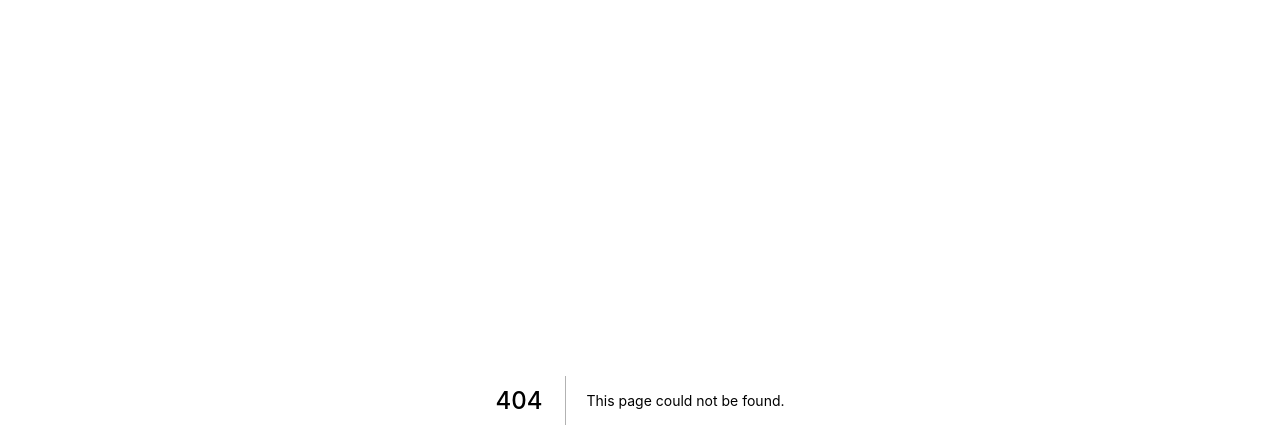
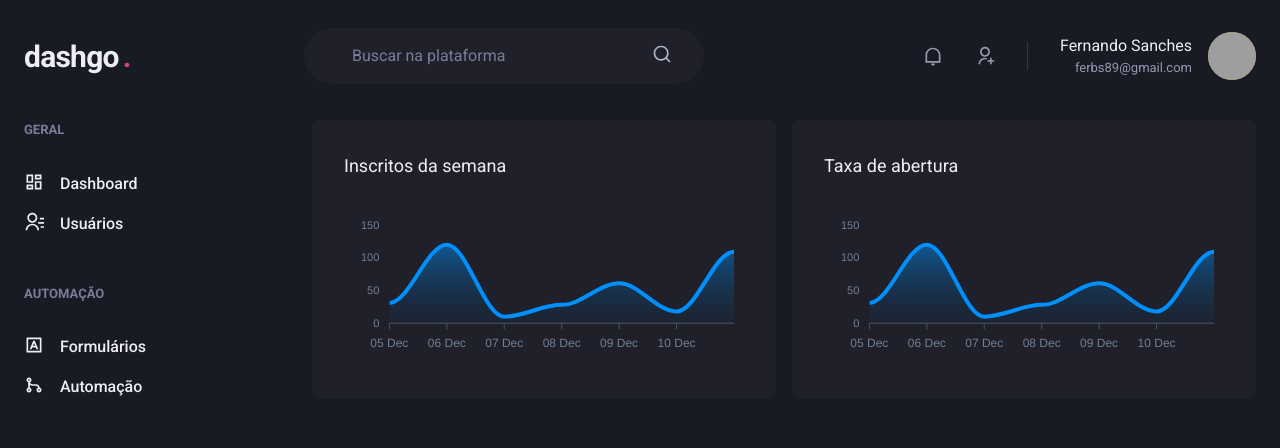
Before and after one commit to ferbs89/dashgo, a Next.js app: page /dashboard in a window 1280 px wide. Before the commit this address had no page. Shown: the top 448 px of the page. Built offline with nearby package versions, Linux system fonts and the light colour scheme; grey boxes are pictures that could not be loaded.

Commit message:
Login e dashboard

```diff
--- a/package.json
+++ b/package.json
@@ -12,10 +12,13 @@
     "@chakra-ui/react": "^1.7.3",
     "@emotion/react": "^11.7.0",
     "@emotion/styled": "^11.6.0",
+    "apexcharts": "^3.32.0",
     "framer-motion": "^5.4.5",
     "next": "12.0.7",
     "react": "17.0.2",
-    "react-dom": "17.0.2"
+    "react-apexcharts": "^1.3.9",
+    "react-dom": "17.0.2",
+    "react-icons": "^4.3.1"
   },
   "devDependencies": {
     "@types/node": "^16.11.12",
--- /dev/null
+++ b/src/components/Header.tsx
@@ -0,0 +1,34 @@
+import { Avatar, Box, Flex, HStack, Icon, Input, Text } from '@chakra-ui/react';
+import { RiNotificationLine, RiSearchLine, RiUserAddLine } from 'react-icons/ri';
+
+export function Header() {
+	return (
+		<Flex as="header" w="100%" maxWidth={1480} h="20" mx="auto" mt="4" px="6" align="center">
+			<Text fontSize="3xl" fontWeight="bold" letterSpacing="tight" w="64">
+				dashgo
+				<Text as="span" ml="1" color="pink.500">.</Text>
+			</Text>
+
+			<Flex as="label" flex="1" py="4" px="8" ml="6" maxWidth={400} alignSelf="center" color="gray.200" position="relative" bg="gray.800" borderRadius="full">
+				<Input type="text" color="gray.50" variant="unstyled" px="4" mr="4" placeholder="Buscar na plataforma" _placeholder={{ color: 'gray.400' }} />
+				<Icon as={RiSearchLine} fontSize="20" />
+			</Flex>
+
+			<Flex align="center" ml="auto">
+				<HStack spacing="8" mx="8" pr="8" py="1" color="gray.300" borderRightWidth={1} borderColor="gray.700">
+					<Icon as={RiNotificationLine} fontSize="20" />
+					<Icon as={RiUserAddLine} fontSize="20" />
+				</HStack>
+
+				<Flex align="center">
+					<Box mr="4" textAlign="right">
+						<Text>Fernando Sanches</Text>
+						<Text color="gray.300" fontSize="small">ferbs89@gmail.com</Text>
+					</Box>
+
+					<Avatar size="md" name="Fernando Sanches" src="https://github.com/ferbs89.png" />
+				</Flex>
+			</Flex>
+		</Flex>
+	);
+}
--- /dev/null
+++ b/src/components/Sidebar.tsx
@@ -0,0 +1,40 @@
+import { Box, Icon, Link, Stack, Text } from '@chakra-ui/react';
+import { RiContactsLine, RiDashboardLine, RiGitMergeLine, RiInputMethodLine } from 'react-icons/ri';
+
+export function Sidebar() {
+	return (
+		<Box as="aside" w="64" mr="8">
+			<Stack spacing="12" align="flex-start">
+				<Box>
+					<Text fontWeight="bold" color="gray.400" fontSize="small">GERAL</Text>
+					<Stack spacing="4" mt="8" align="stretch">
+						<Link display="flex" align="center">
+							<Icon as={RiDashboardLine} fontSize="20" />
+							<Text ml="4" fontWeight="medium">Dashboard</Text>
+						</Link>
+
+						<Link display="flex" align="center">
+							<Icon as={RiContactsLine} fontSize="20" />
+							<Text ml="4" fontWeight="medium">Usuários</Text>
+						</Link>
+					</Stack>
+				</Box>
+
+				<Box>
+					<Text fontWeight="bold" color="gray.400" fontSize="small">AUTOMAÇÃO</Text>
+					<Stack spacing="4" mt="8" align="stretch">
+						<Link display="flex" align="center">
+							<Icon as={RiInputMethodLine} fontSize="20" />
+							<Text ml="4" fontWeight="medium">Formulários</Text>
+						</Link>
+
+						<Link display="flex" align="center">
+							<Icon as={RiGitMergeLine} fontSize="20" />
+							<Text ml="4" fontWeight="medium">Automação</Text>
+						</Link>
+					</Stack>
+				</Box>
+			</Stack>
+		</Box>
+	);
+}
--- /dev/null
+++ b/src/pages/dashboard.tsx
@@ -0,0 +1,89 @@
+import dynamic from 'next/dynamic';
+import { Box, Flex, SimpleGrid, Text, theme } from '@chakra-ui/react';
+import { ApexOptions } from 'apexcharts';
+
+import { Header } from '../components/Header';
+import { Sidebar } from '../components/Sidebar';
+
+const Chart = dynamic(() => import('react-apexcharts'), {
+	ssr: false,
+});
+
+const options: ApexOptions = {
+	chart: {
+		toolbar: {
+			show: false,
+		},
+		zoom: {
+			enabled: false,
+		},
+		foreColor: theme.colors.gray[500],
+	},
+	grid: {
+		show: false,
+	},
+	dataLabels: {
+		enabled: false,
+	},
+	tooltip: {
+		enabled: false,
+	},
+	xaxis: {
+		type: 'datetime',
+		axisBorder: {
+			color: theme.colors.gray[600],
+		},
+		axisTicks: {
+			color: theme.colors.gray[600],
+		},
+		categories: [
+			'2021-12-05 00:00:00.000Z',
+			'2021-12-06 00:00:00.000Z',
+			'2021-12-07 00:00:00.000Z',
+			'2021-12-08 00:00:00.000Z',
+			'2021-12-09 00:00:00.000Z',
+			'2021-12-10 00:00:00.000Z',
+			'2021-12-11 00:00:00.000Z',
+		],
+	},
+	fill: {
+		opacity: 0.3,
+		type: 'gradient',
+		gradient: {
+			shade: 'dark',
+			opacityFrom: 0.7,
+			opacityTo: 0.3,
+		}
+	},
+}
+
+const series = [
+	{
+		name: 'series1',
+		data: [31, 120, 10, 28, 61, 18, 109],
+	}
+]
+
+export default function Dashboard() {
+	return(
+		<Flex direction="column" h="100vh">
+			<Header />
+
+			<Flex w="100%" maxWidth={1480} my="6" mx="auto" px="6">
+				<Sidebar />
+
+				<SimpleGrid flex="1" gap="4" minChildWidth="320px" align="flex-start">
+					<Box p="8" bg="gray.800" borderRadius={8} pb="4">
+						<Text fontSize="lg" mb="4">Inscritos da semana</Text>
+						<Chart options={options} series={series} type="area" height={160} />
+					</Box>
+
+					<Box p="8" bg="gray.800" borderRadius={8} pb="4">
+						<Text fontSize="lg" mb="4">Taxa de abertura</Text>
+						<Chart options={options} series={series} type="area" height={160} />
+					</Box>
+				</SimpleGrid>
+			</Flex>
+		</Flex>
+	);
+}
```
Also changed, not shown: src/components/Form/Input.tsx (added, +25 -0 lines), src/pages/index.tsx (+16 -3 lines), 1 other file (tests, documents, lock files or other folders).
